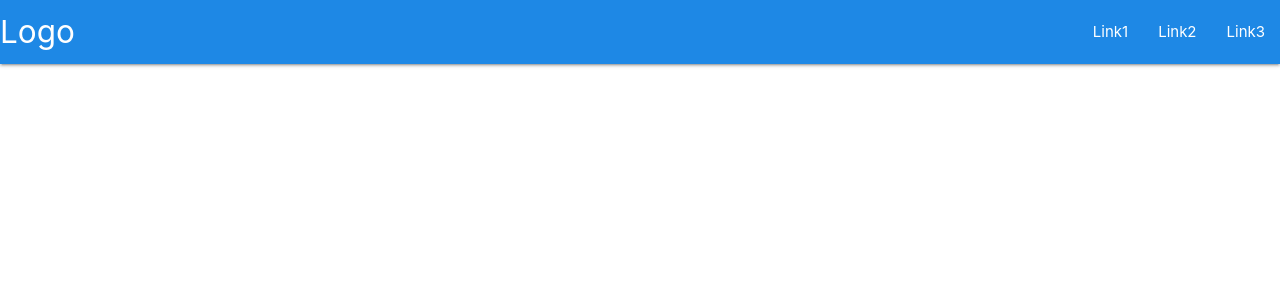
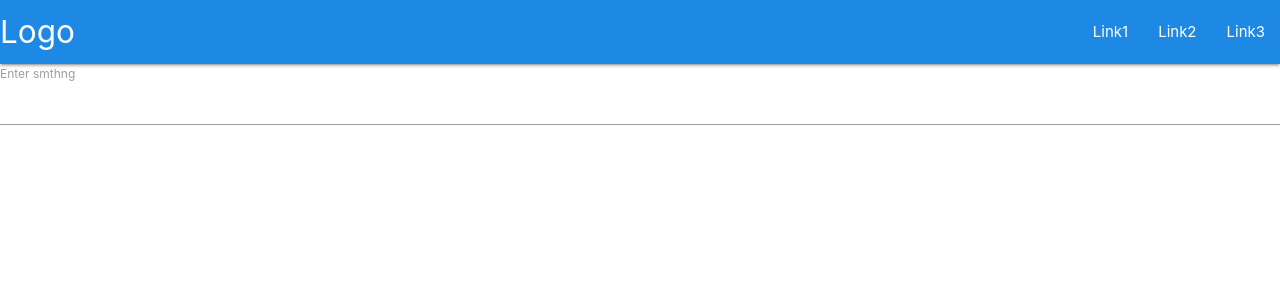
Before and after one commit to samolevich/ts-react, a React (Create React App) app: page / in a window 1280 px wide. Shown: the top 300 px of the page. Built offline with nearby package versions, Linux system fonts and the light colour scheme.

Commit message:
add input form/todoform func component

```diff
--- a/src/App.tsx
+++ b/src/App.tsx
@@ -1,6 +1,14 @@
 import React from 'react';
 import { Navbar } from './components/Navbar';
+import { TodoForm } from './components/TodoForm';
 
-const App: React.FunctionComponent = () => <Navbar />
+const App: React.FunctionComponent = () => {
+  return (
+    <>
+      <Navbar />
+      <TodoForm />
+    </>
+  )
+}
 
 export default App;
--- /dev/null
+++ b/src/components/TodoForm.tsx
@@ -0,0 +1,12 @@
+import React from 'react';
+
+export const TodoForm: React.FunctionComponent = () => {
+  return (
+    <div className='input-field'>
+      <input type='text' id='title' />
+      <label htmlFor='title' className='active'>
+        Enter smthng
+      </label>
+    </div>
+  );
+};
```
Also changed, not shown: src/components/Navbar.tsx (+15 -7 lines).
